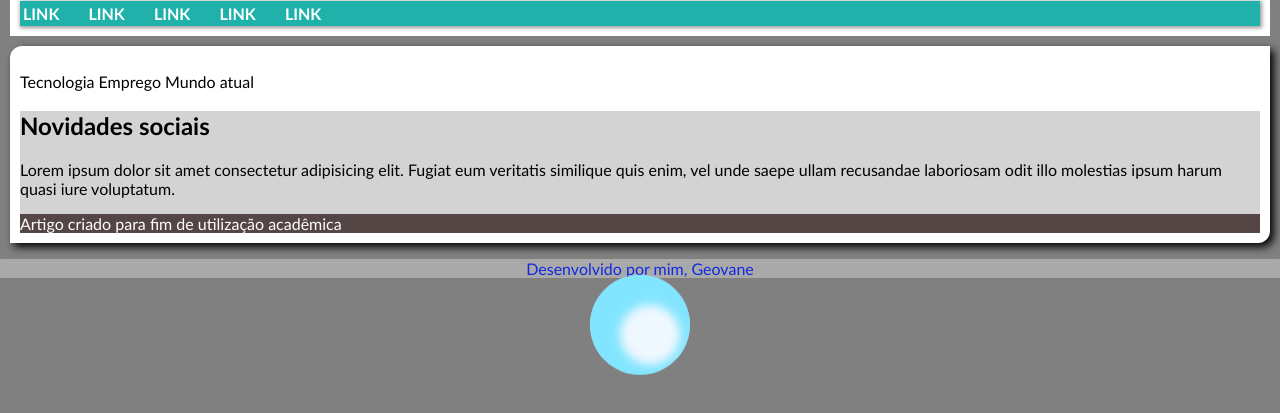
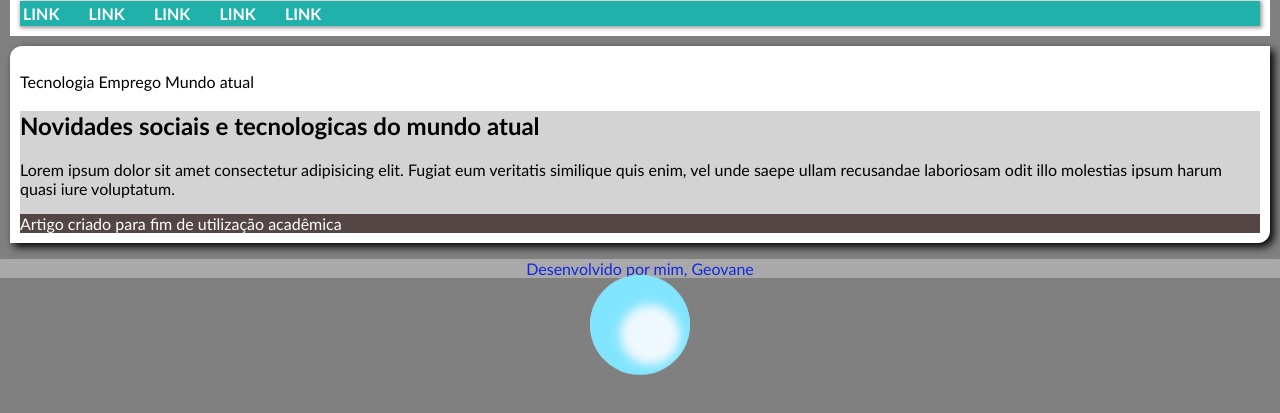
Before and after one commit to geovanemunizz/html-css, a plain HTML site: page exercicios/ex021/index.html in a window 1280 px wide. Shown: the part 101-514 px from the top of the page. Drawn offline with Linux system fonts and the light colour scheme.

```diff
--- a/exercicios/ex021/index.html
+++ b/exercicios/ex021/index.html
@@ -31,7 +31,7 @@
         </section>
         <section id="noticia">
             <article>
-                <h2>Novidades sociais</h2>
+                <h2>Novidades sociais e tecnologicas do mundo atual</h2>
                 <p>Lorem ipsum dolor sit amet consectetur adipisicing elit. Fugiat eum veritatis similique quis enim, vel unde saepe ullam recusandae laboriosam odit illo molestias ipsum harum quasi iure voluptatum.</p>
 
                 <aside> Artigo criado para fim de utilização acadêmica</aside>
```
